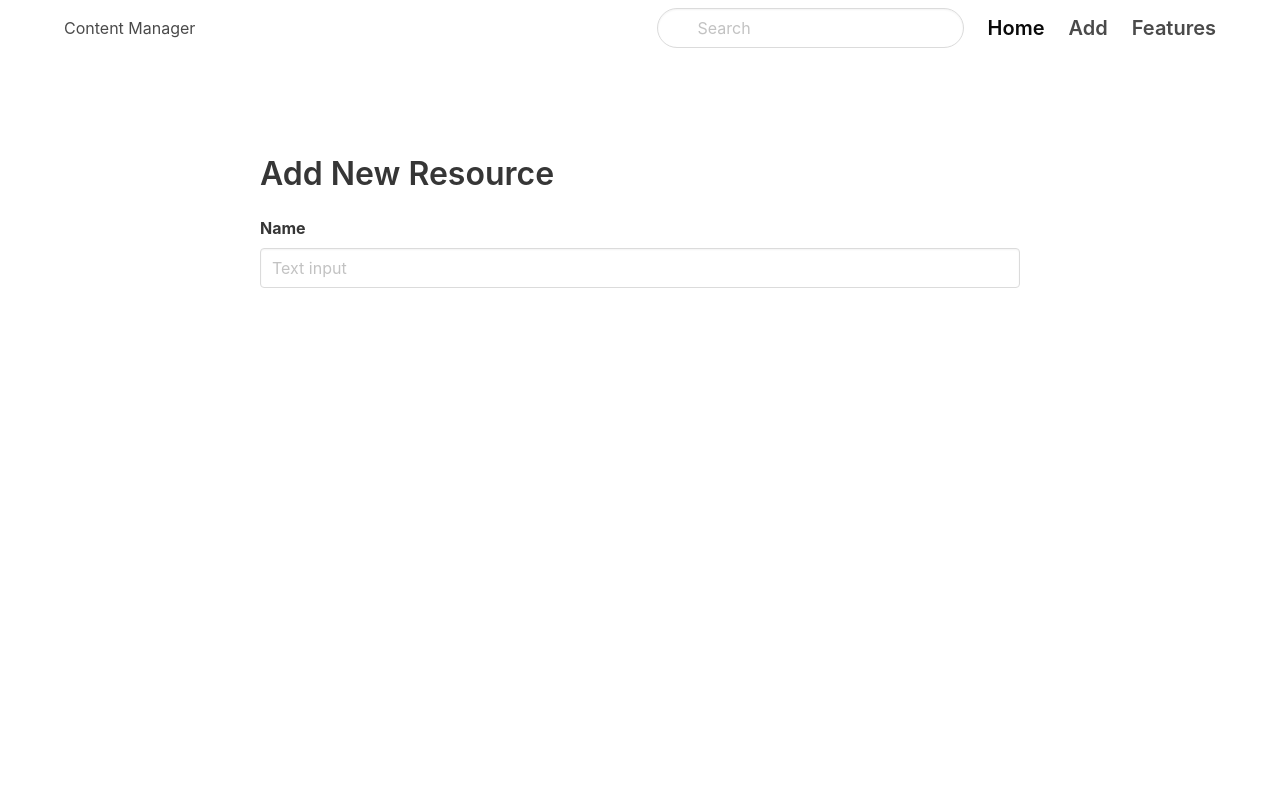
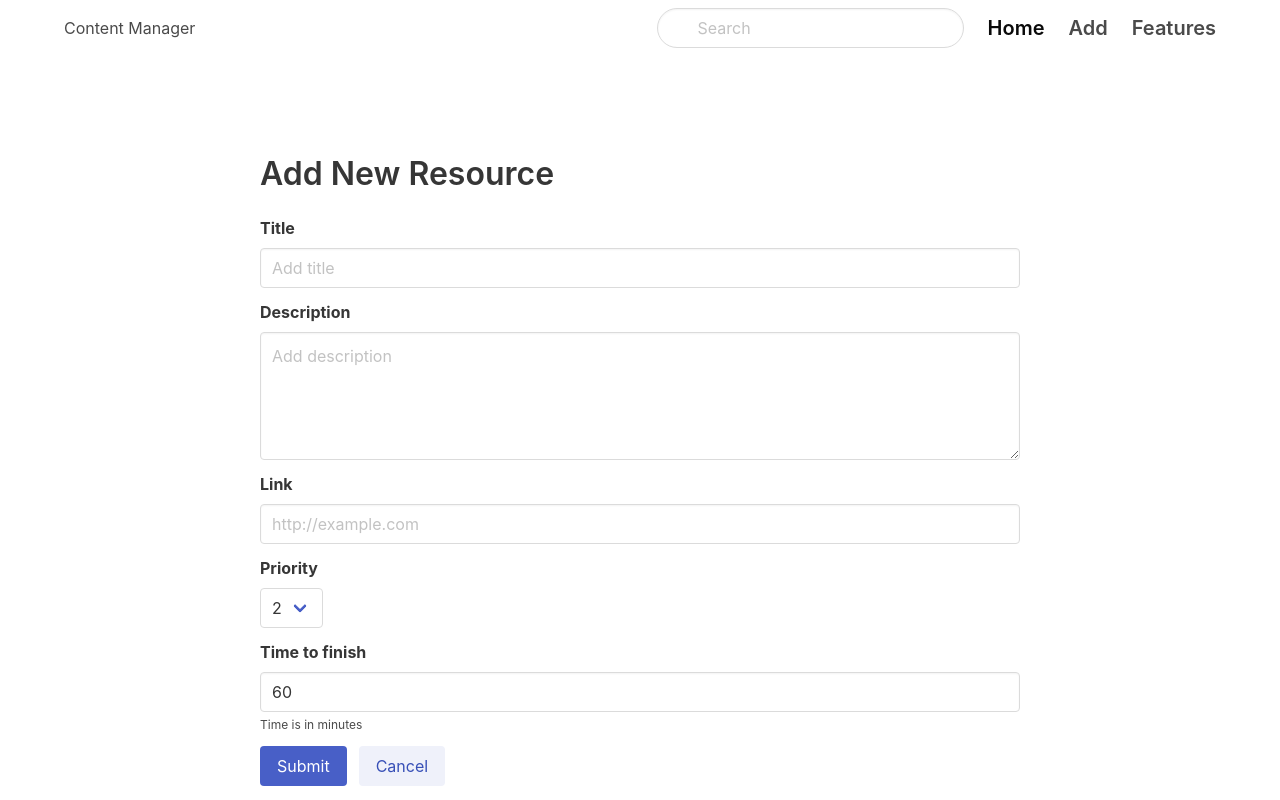
Before and after one commit to leilafaez/content-management-app, a Next.js app: page /resources/new in a window 1280 px wide. Built offline with nearby package versions, Linux system fonts and the light colour scheme.

Commit message:
improve the form

```diff
--- a/pages/resources/new.js
+++ b/pages/resources/new.js
@@ -1,7 +1,16 @@
 import Layout from "@/components/Layout";
+import { useState } from "react";
+
+const DEFAULT_DATA =  {
+    title : "",
+    description : "",
+    link:"",
+    priority : "2",
+    timeToFinish : 60
+}
 
 const ResourceCreate = ()=>{
-
+    const [form,setForm] =useState(DEFAULT_DATA);
     return (
       <Layout>
         <div className="container">
@@ -11,13 +20,69 @@ const ResourceCreate = ()=>{
                 <h1 className="title">Add New Resource</h1>
                 <form>
                   <div className="field">
-                        <label className="label">Name</label>
+                    <label className="label">Title</label>
                     <div className="control">
                       <input
+                        value={form.title}
                         className="input"
                         type="text"
-                            placeholder="Text input"
+                        placeholder="Add title"
                       />
+                    </div>
+                  </div>
+                  <div className="field">
+                    <label className="label">Description</label>
+                    <div className="control">
+                      <textarea
+                        value={form.description}
+                        class="textarea"
+                        placeholder="Add description"
+                      ></textarea>
+                    </div>
+                  </div>
+                  <div className="field">
+                    <label className="label">Link</label>
+                    <div className="control">
+                      <input
+                        value={form.link}
+                        className="input"
+                        type="text"
+                        placeholder="http://example.com"
+                      />
+                    </div>
+                  </div>
+                  <div className="field">
+                    <label className="label">Priority</label>
+                    <div className="control">
+                      <div className="select">
+                        <select value={form.priority}>
+                          <option>1</option>
+                          <option>2</option>
+                          <option>3</option>
+                        </select>
+                      </div>
+                    </div>
+                  </div>
+                  <div className="field">
+                    <label className="label">Time to finish</label>
+                    <div className="control">
+                      <input
+                        value={form.timeToFinish}
+                        className="input"
+                        type="number"
+                        placeholder="60"
+                      />
+                    </div>
+                    <p className="help">Time is in minutes</p>
+                  </div>
+                  <div className="field is-grouped">
+                    <div className="control">
+                      <button className="button is-link">Submit</button>
+                    </div>
+                    <div className="control">
+                      <button className="button is-link is-light">
+                        Cancel
+                      </button>
                     </div>
                   </div>
                 </form>
```
Lines whose indentation alone changed are shown as unchanged.
